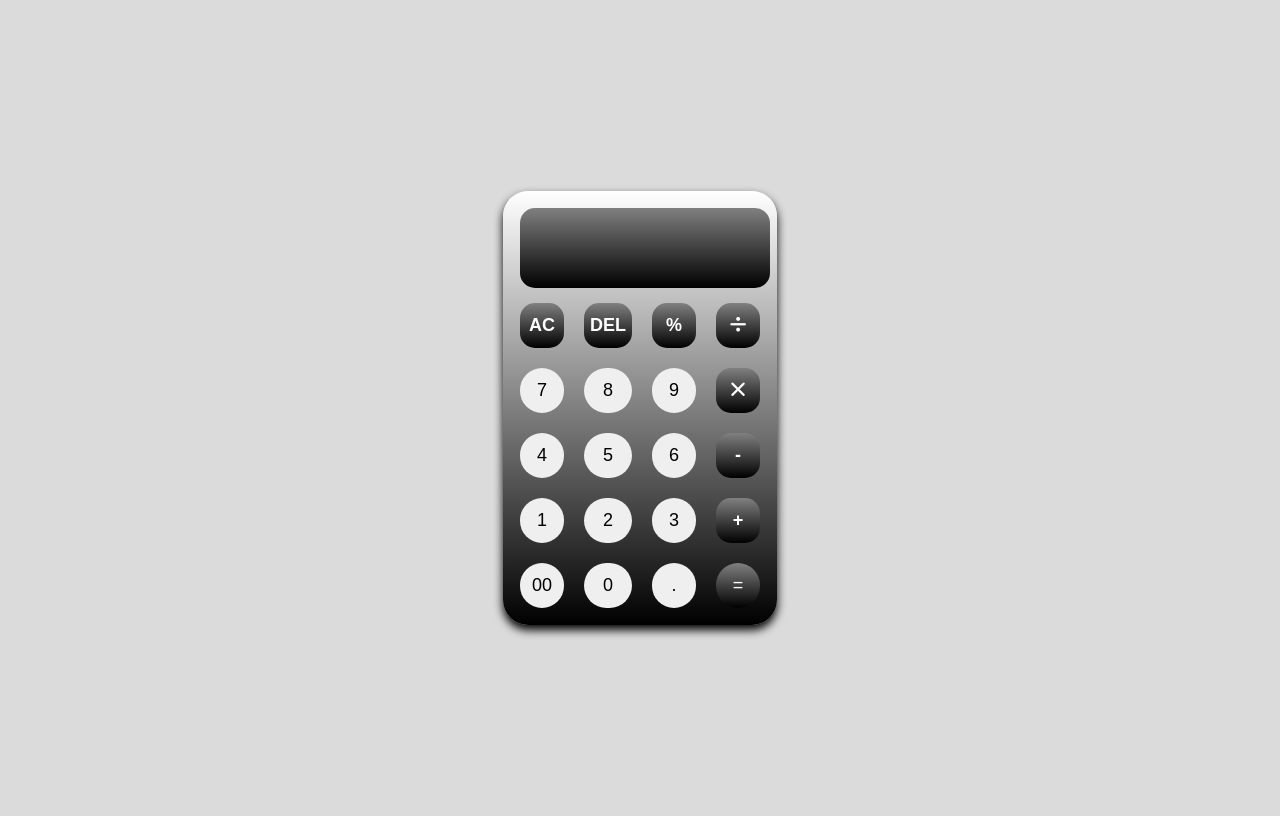
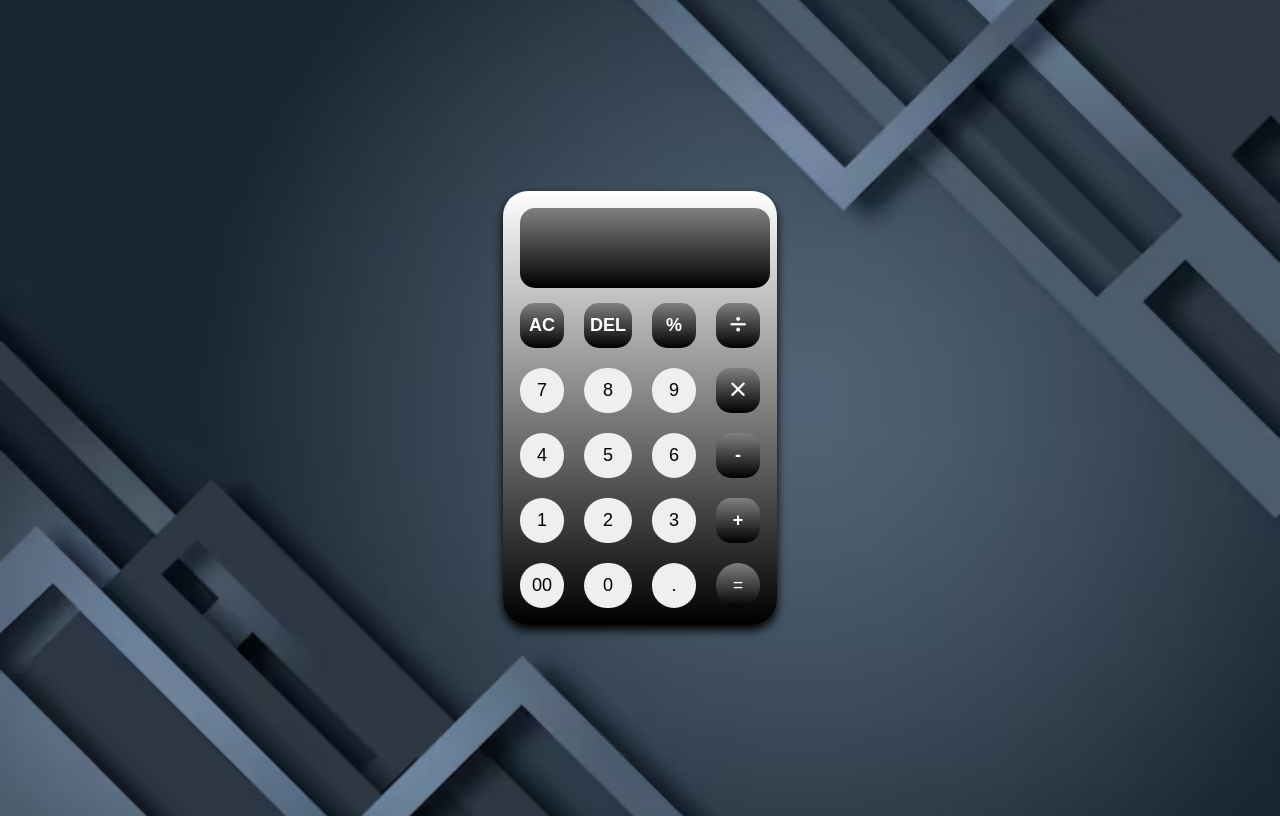
Before and after one commit to muhammadahmed-ux/Basic-Calculator, a plain HTML site: page index.html in a window 1280 px wide. Drawn offline with Linux system fonts and the light colour scheme.

Commit message:
add files

```diff
--- a/style.css
+++ b/style.css
@@ -4,8 +4,11 @@ body {
   justify-content: center;
   align-items: center;
   height: 100vh;
+  background-image: url(assets/back.avif);
+  background-position: center;
+  background-size: cover;
+  background-repeat: no-repeat;
   font-family: 'Times New Roman', Times, serif;
-  background-color: rgb(219, 219, 220);
 }
 
 /* calculator styling here */
```
Also changed, not shown: assets/back.avif (added).
